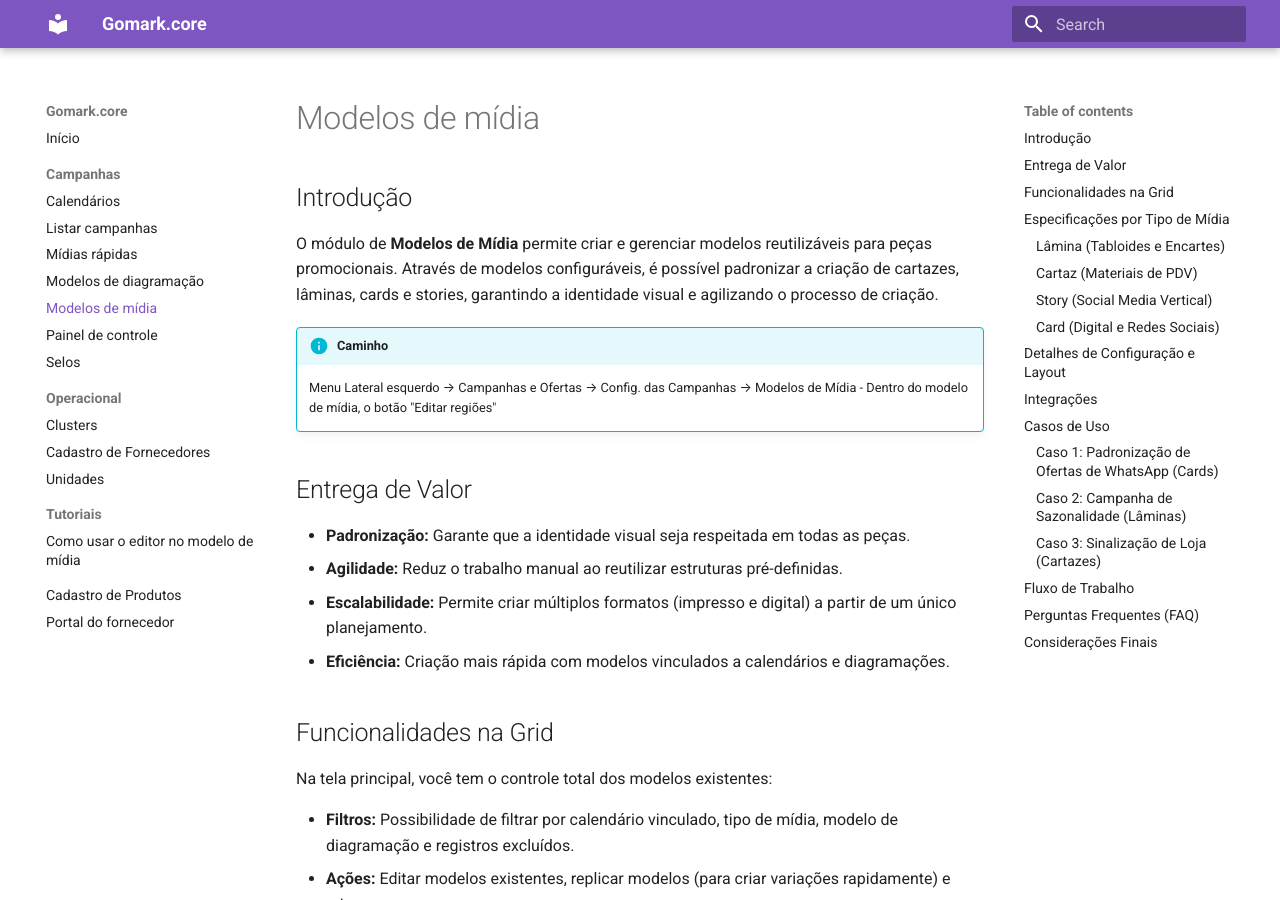
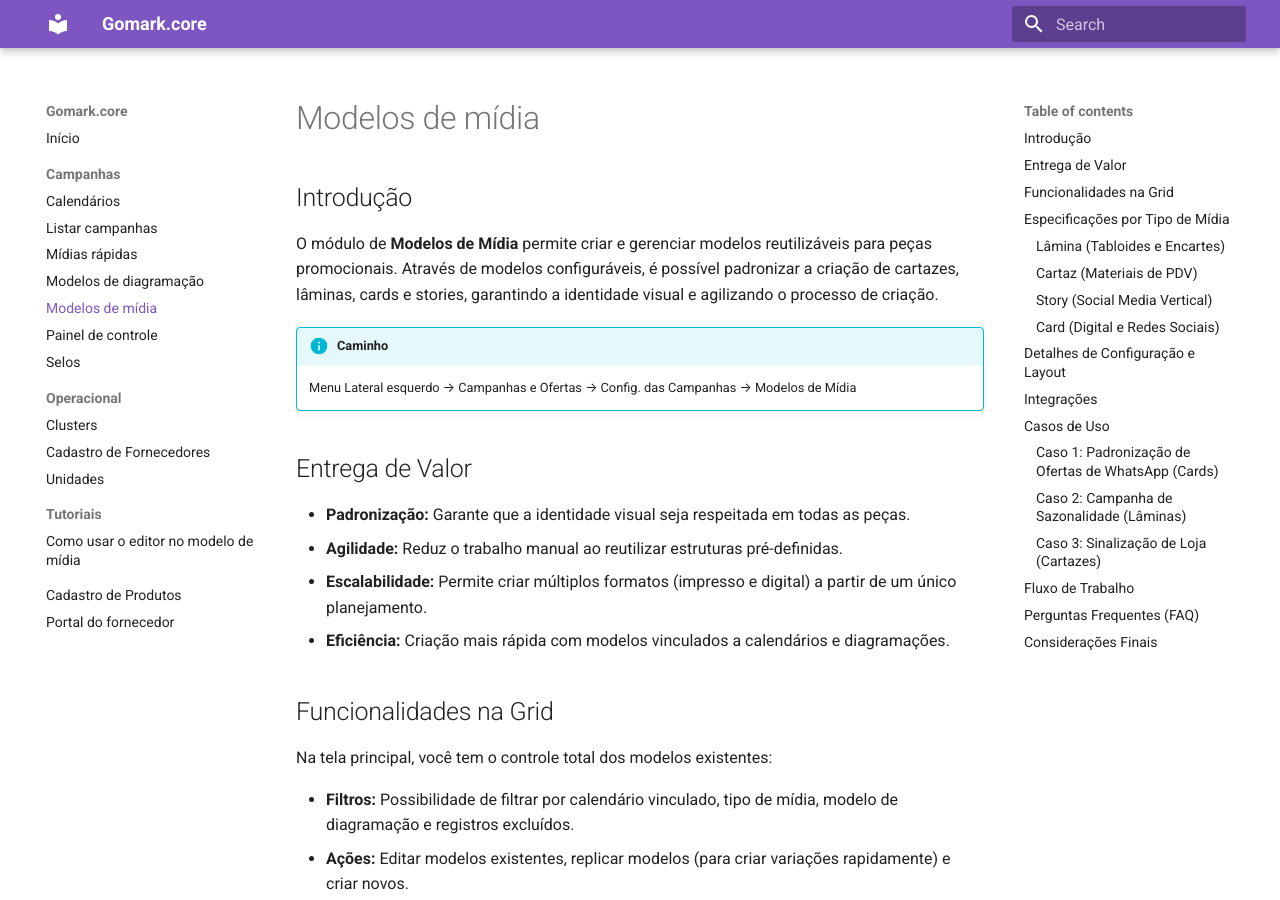
Before and after one commit to suporte552/documentacao, an MkDocs documentation site: the page built from docs/Campanhas/Modelos de mídia.md, in a window 1280 px wide and 900 px high. Built offline with MkDocs 1.6.1 and Material for MkDocs 9.7.7, drawn with Linux system fonts in a browser that asks for light colours.

Commit message:
vault backup: 2026-04-13 16:48:33

```diff
--- a/docs/Campanhas/Modelos de mídia.md
+++ b/docs/Campanhas/Modelos de mídia.md
@@ -2,7 +2,7 @@
 O módulo de **Modelos de Mídia** permite criar e gerenciar modelos reutilizáveis para peças promocionais. Através de modelos configuráveis, é possível padronizar a criação de cartazes, lâminas, cards e stories, garantindo a identidade visual e agilizando o processo de criação.
 
 !!! info "Caminho"
-    Menu Lateral esquerdo → Campanhas e Ofertas → Config. das Campanhas → Modelos de Mídia - Dentro do modelo de mídia, o botão "Editar regiões"
+    Menu Lateral esquerdo → Campanhas e Ofertas → Config. das Campanhas → Modelos de Mídia
 
 ## Entrega de Valor
 
```
